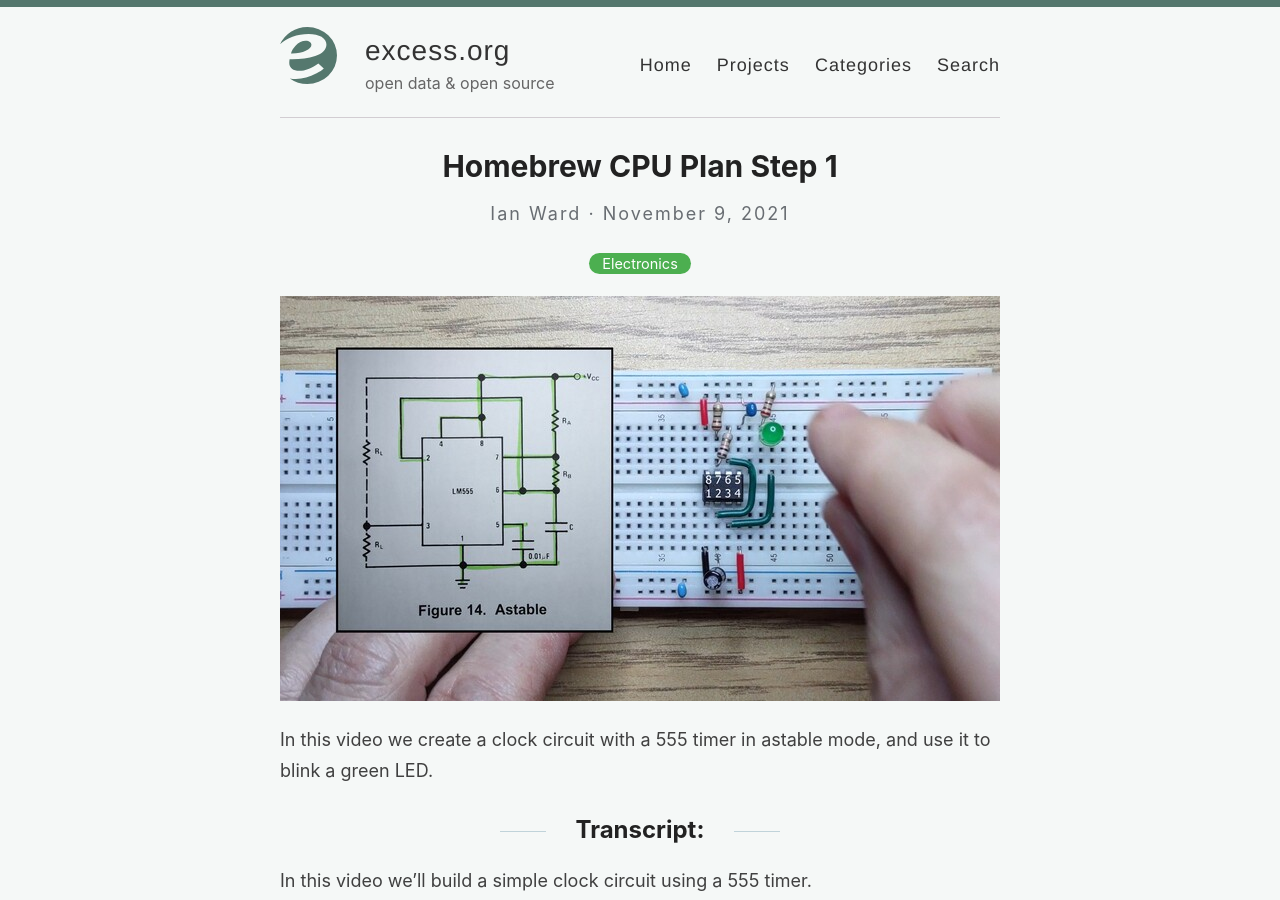
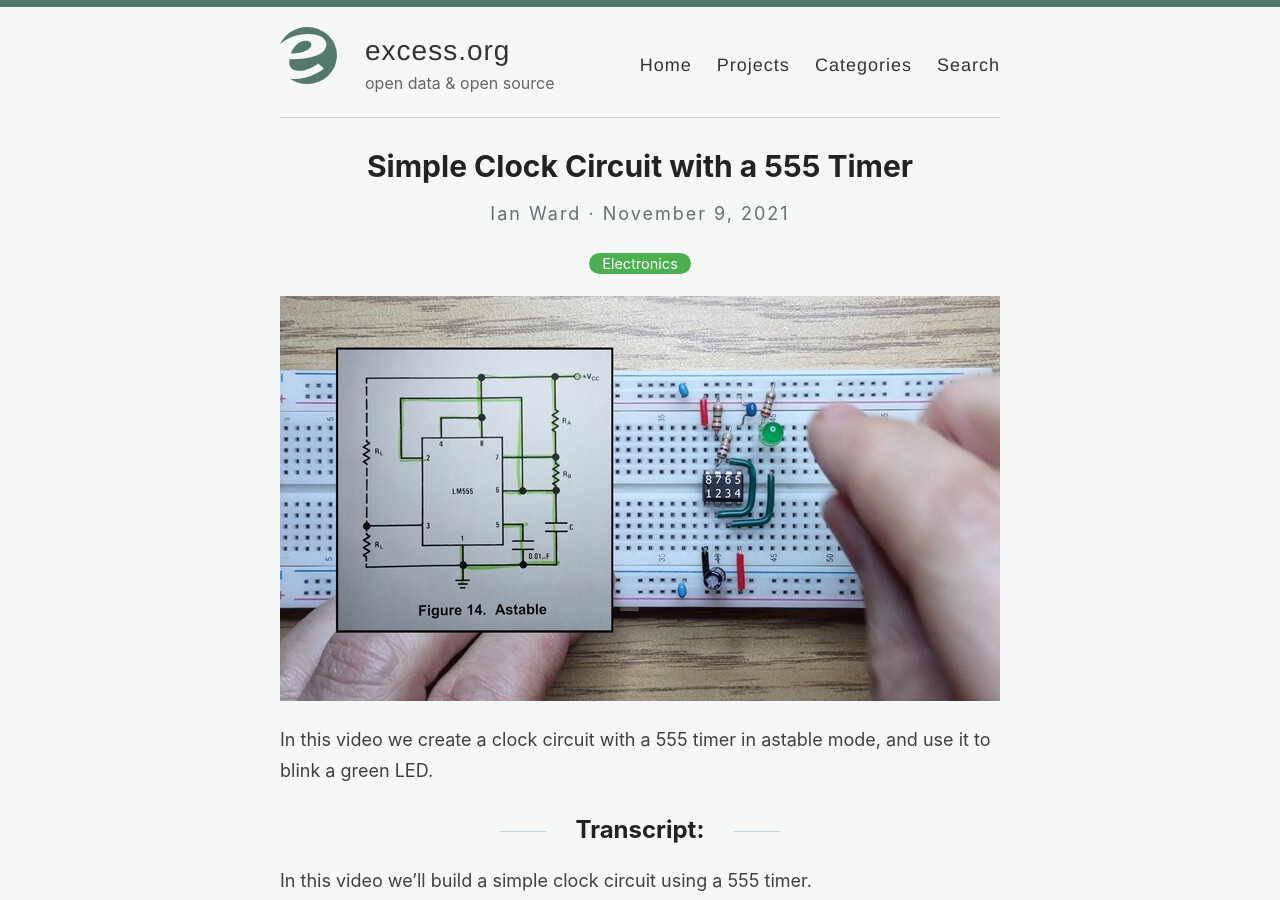
Before and after one commit to wardi/wardi.github.io, a Jekyll site: the page built from _posts/2021-11-09-clock-circuit.md, in a window 1280 px wide and 900 px high. Built offline with Jekyll 4.4.1, drawn with Linux system fonts in a browser that asks for light colours.

Commit message:
correct title

```diff
--- a/_posts/2021-11-09-clock-circuit.md
+++ b/_posts/2021-11-09-clock-circuit.md
@@ -1,6 +1,6 @@
 ---
 layout: post
-title: Homebrew CPU Plan Step 1
+title: Simple Clock Circuit with a 555 Timer
 categories: [Electronics]
 excerpt_separator: <!--more-->
 ---
```
